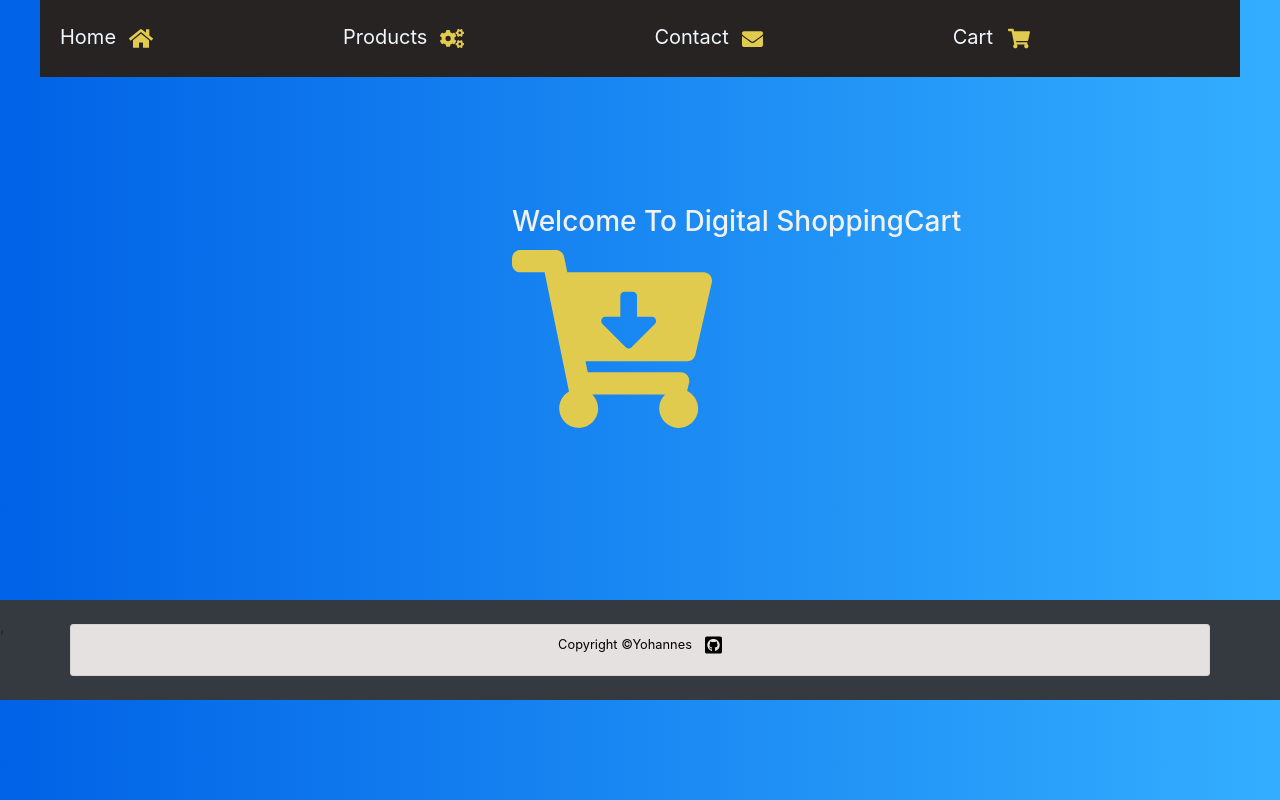
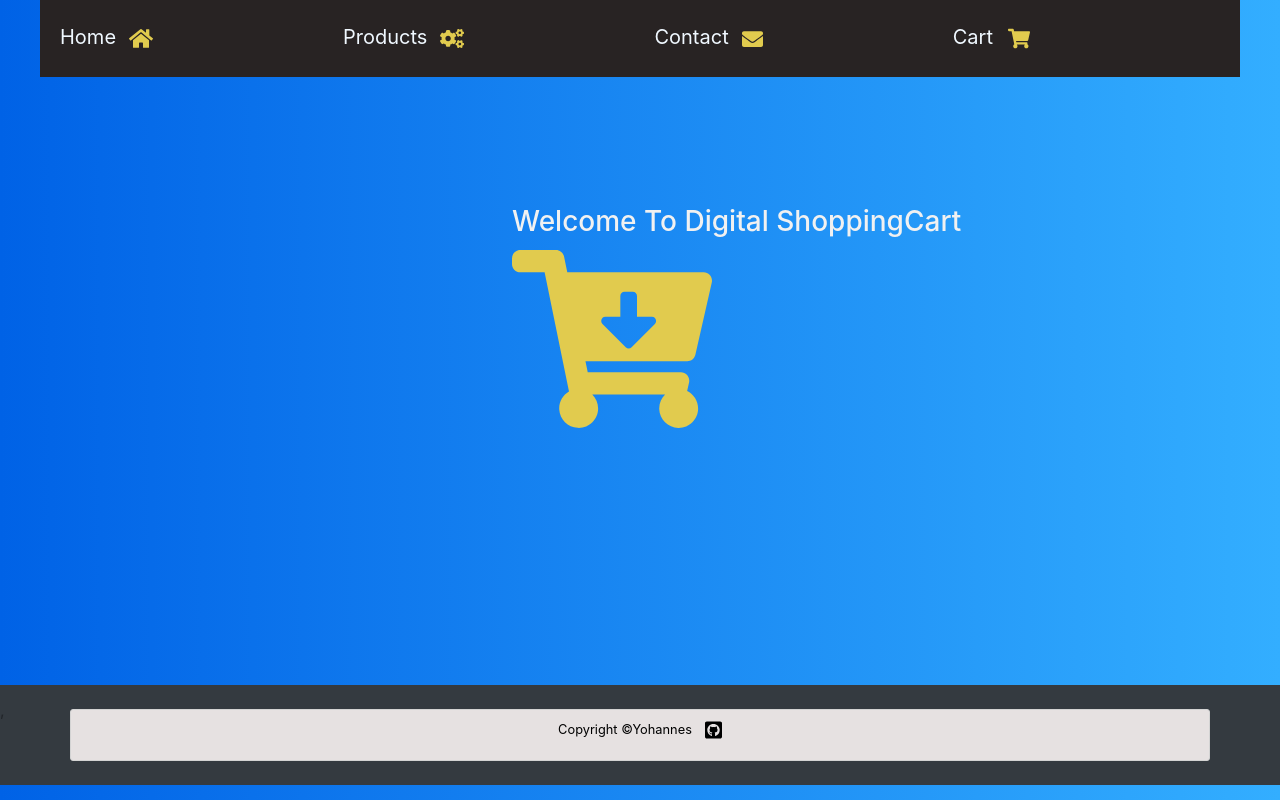
Before and after one commit to yohannesbog/shopoingCart_React, a React (Create React App) app: page / in a window 1280 px wide. Built offline with nearby package versions, Linux system fonts and the light colour scheme.

Commit message:
fix footer layout

```diff
--- a/src/components/Footer.css
+++ b/src/components/Footer.css
@@ -24,9 +24,15 @@ body{
 }
 
 #footer {
-    margin-bottom: 1px;
+    margin-bottom: 0px;
     padding-bottom: 1%;
-    padding-top: 12%;
-
     height: 10PX;
 }
+
+#welcome{
+    padding-top: 10%;
+    padding-left: 40%;
+    color: #f1f1f1;
+    height: 75vh;
+
+  }
--- a/src/components/Products.css
+++ b/src/components/Products.css
@@ -36,3 +36,8 @@
     margin-top: 10px;
     text-align: center ;
 }
+
+.card-deck {
+    height: 75vh;
+
+}
```
